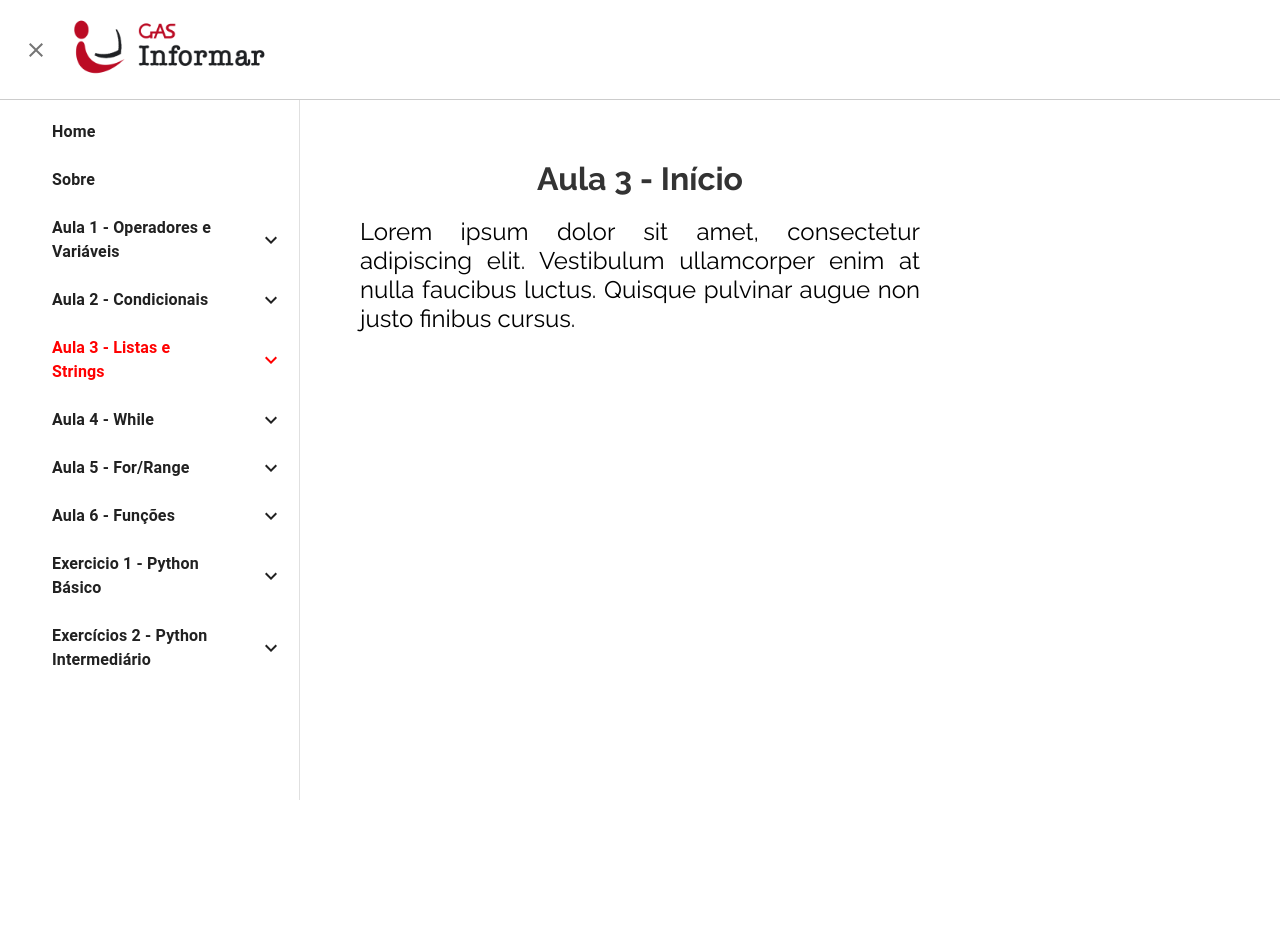
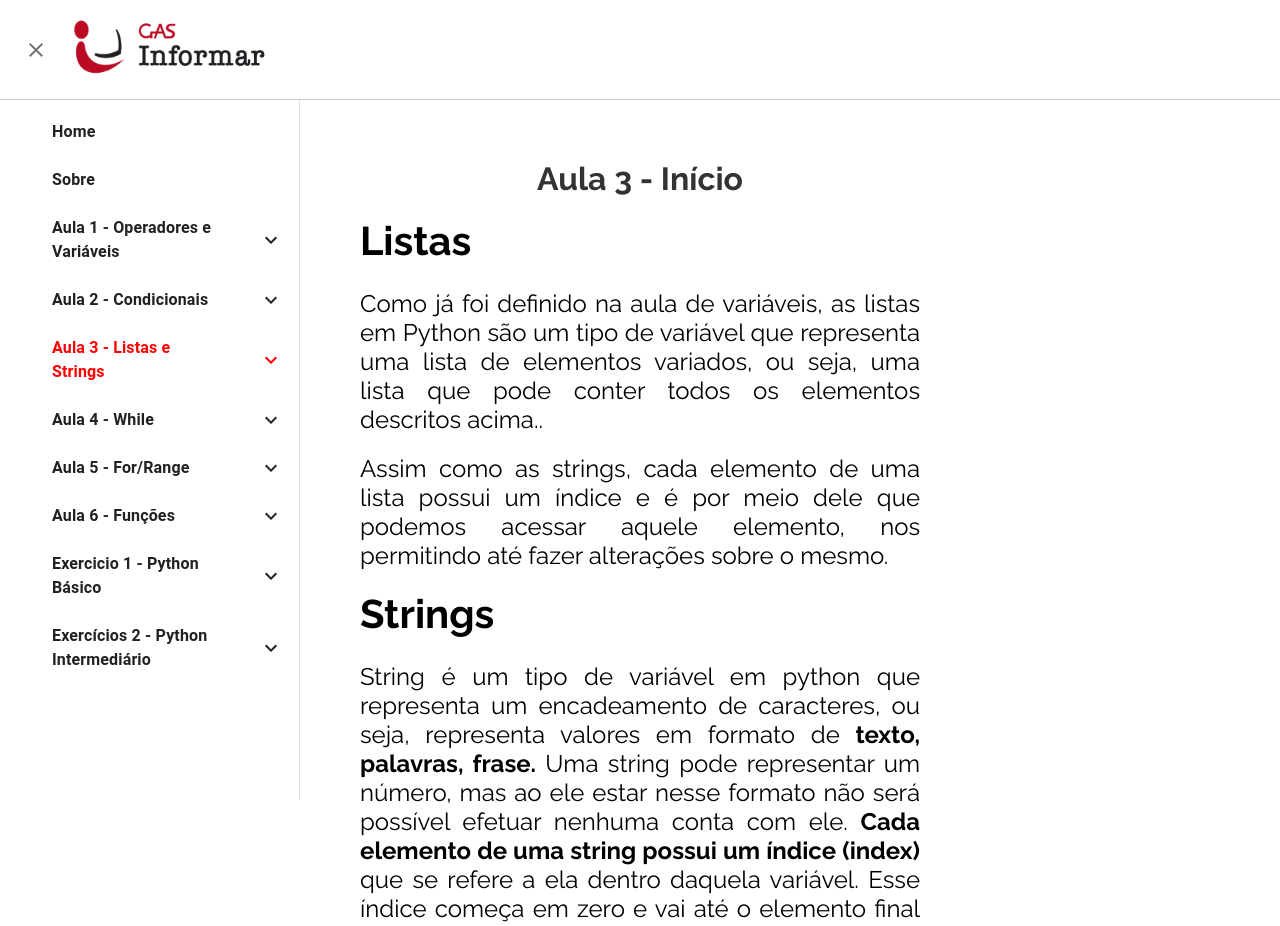
Before and after one commit to iancdesponds/front-grupo-3, a React (Vite) app in the folder Projeto-Informar/: page /aula-3/inicio in a window 1280 px wide. Shown: the top 926 px of the page. Before the commit the page ends 800 px from the top, so only its background shows below. Built offline with nearby package versions, Linux system fonts and the light colour scheme.

Commit message:
Update Inicio.jsx

```diff
--- a/Projeto-Informar/src/modulos/Aula-3/pages/Inicio.jsx
+++ b/Projeto-Informar/src/modulos/Aula-3/pages/Inicio.jsx
@@ -4,10 +4,17 @@ function InicioAula3() {
   return (
     <div>
       <h1>Aula 3 - Início</h1>
+      <h2>Listas</h2>
       <p>
-        Lorem ipsum dolor sit amet, consectetur adipiscing elit. Vestibulum
-        ullamcorper enim at nulla faucibus luctus. Quisque pulvinar augue non
-        justo finibus cursus.
+      Como já foi definido na aula de variáveis, as listas em Python são um tipo de variável que representa uma lista de elementos variados, ou seja, uma lista que pode conter todos os elementos descritos acima..
+      </p>
+      <p>
+        Assim como as strings, cada elemento de uma lista possui um índice e é por meio dele que podemos acessar aquele elemento, nos permitindo até fazer alterações sobre o mesmo.
+      </p>
+      <h2>Strings</h2>
+      <p>
+      String é um tipo de variável em python que representa um encadeamento de caracteres, ou seja, representa valores em formato de <strong>texto, palavras, frase.</strong> Uma string pode representar um número, mas ao ele estar nesse formato não será possível efetuar nenhuma conta com ele. <strong>Cada elemento de uma string possui um índice (index)</strong> que se refere a ela dentro daquela variável.
+Esse índice começa em zero  e vai até o elemento final daquela string.
       </p>
     </div>
   );
```
